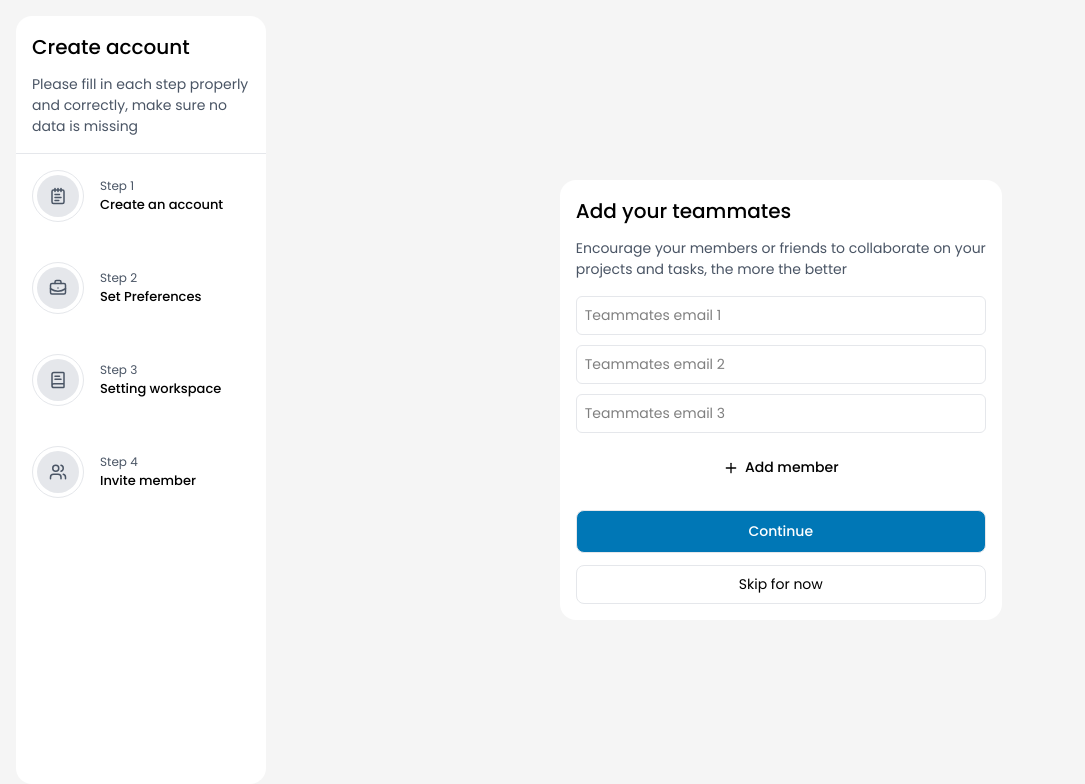
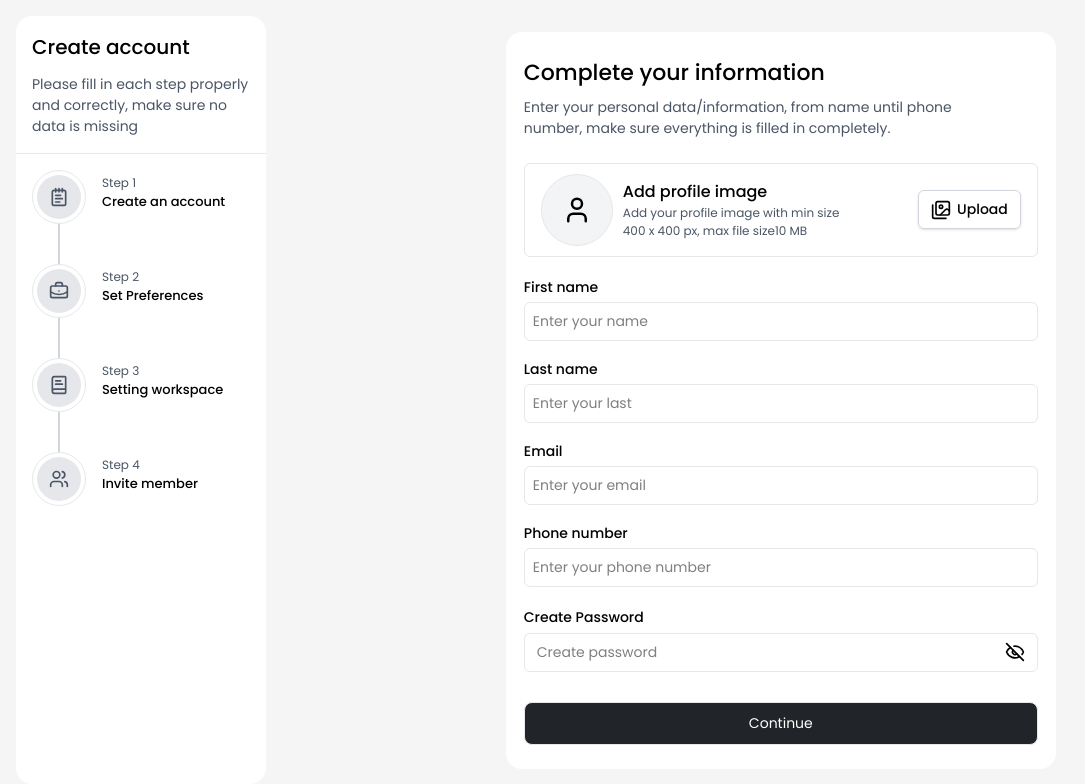
Before and after one commit to sanjay50986/Task-Orbit, a React (Vite) app in the folder Frontend/: page /auth/create-profile in a window 1280 px wide. Shown: the top 784 px of the page, without its empty margins (0-1085 px from the left). Built offline with nearby package versions, Linux system fonts and the light colour scheme.

Commit message:
register complete

```diff
--- a/Frontend/package.json
+++ b/Frontend/package.json
@@ -12,6 +12,7 @@
   "dependencies": {
     "@tailwindcss/vite": "^4.1.6",
     "@types/react-router": "^5.1.20",
+    "framer-motion": "^12.13.0",
     "lucide-react": "^0.510.0",
     "moment": "^2.30.1",
     "react": "^19.1.0",
--- a/Frontend/src/components/auth/ProgressSidebar.jsx
+++ b/Frontend/src/components/auth/ProgressSidebar.jsx
@@ -1,76 +1,58 @@
-import React from 'react'
-import { NotepadText, BriefcaseBusiness, BookText, Users  } from 'lucide-react';
+import React from 'react';
+import { NotepadText, BriefcaseBusiness, BookText, Users } from 'lucide-react';
 
+const steps = [
+    { id: 0, title: "Create an account", icon: NotepadText },
+    { id: 1, title: "Set Preferences", icon: BriefcaseBusiness },
+    { id: 2, title: "Setting workspace", icon: BookText },
+    { id: 3, title: "Invite member", icon: Users },
+];
 
-
-const ProgressSidebar = () => {
+const ProgressSidebar = ({ currentStep }) => {
     return (
-        <div >
+        <div>
             <div className='border-b p-4 border-gray-200'>
                 <h1 className='text-[20px] font-medium'>Create account</h1>
-                <h2 className='text-gray-600 text-[14px] pt-3 '>Please fill in each step properly and correctly, make sure no data is missing</h2>
+                <h2 className='text-gray-600 text-[14px] pt-3'>
+                    Please fill in each step properly and correctly, make sure no data is missing
+                </h2>
             </div>
 
-            <div className='p-4 space-y-10'>
-                <div className='flex items-center gap-4'>
+            <div className='p-4'>
+                {steps.map((step, index) => {
+                    const isActive = step.id === currentStep;
+                    const Icon = step.icon;
+                    const isLast = index === steps.length - 1;
 
-                    <div className='border rounded-full border-gray-200 p-1'>
-                        <div className='bg-gray-200 rounded-full p-3'>
-                            <NotepadText className='text-gray-600 w-4.5 h-4.5' />
+                    return (
+                        <div key={index} className='flex gap-4'>
+                            {/* ICON + LINE COLUMN */}
+                            <div className='flex flex-col items-center'>
+                                {/* Outer Circle */}
+                                <div className={`${index < currentStep ? "border-[#7575C6]" : "border-gray-200"} border rounded-full p-1`}>
+                                    {/* Inner Circle */}
+                                    <div className={`${index < currentStep ? "bg-[#7575C6] text-white" : "bg-gray-200 text-gray-600"} rounded-full p-3`}>
+                                        <Icon className="w-5 h-5" />
+                                    </div>
+                                </div>
+
+                                {/* Vertical Line */}
+                                {!isLast && (
+                                    <div className={`${index < currentStep ? "bg-[#7575C6]" : "bg-gray-300"} w-[2px] h-10 transition duration-400`} />
+                                )}
+                            </div>
+
+                            {/* TEXT COLUMN */}
+                            <div className="pt-1">
+                                <h1 className='text-gray-600 text-[12px]'>Step {step.id + 1}</h1>
+                                <h2 className='font-medium text-[13px]'>{step.title}</h2>
+                            </div>
                         </div>
-                    </div>
-
-                    <div>
-                        <h1 className='text-gray-600 text-[12px]'>Step 1</h1>
-                        <h2 className='font-medium text-[13px]'>Create an account</h2>
-                    </div>
-                </div>
-                <div className='flex items-center gap-4'>
-
-                    <div className='border rounded-full border-gray-200 p-1'>
-                        <div className='bg-gray-200 rounded-full p-3'>
-                            <BriefcaseBusiness  className='text-gray-600 w-4.5 h-4.5' />
-                        </div>
-                    </div>
-
-                    <div>
-                        <h1 className='text-gray-600 text-[12px]'>Step 2</h1>
-                        <h2 className='font-medium text-[13px]'>Set Preferences</h2>
-                    </div>
-                </div>
-
-                <div className='flex items-center gap-4'>
-
-                    <div className='border rounded-full border-gray-200 p-1'>
-                        <div className='bg-gray-200 rounded-full p-3'>
-                            <BookText className='text-gray-600 w-4.5 h-4.5' />
-                        </div>
-                    </div>
-
-                    <div>
-                        <h1 className='text-gray-600 text-[12px]'>Step 3</h1>
-                        <h2 className='font-medium text-[13px]'>Setting workspace</h2>
-                    </div>
-                </div>
-
-                <div className='flex items-center gap-4'>
-
-                    <div className='border rounded-full border-gray-200 p-1'>
-                        <div className='bg-gray-200 rounded-full p-3'>
-                            <Users className='text-gray-600 w-4.5 h-4.5' />
-                        </div>
-                    </div>
-
-                    <div>
-                        <h1 className='text-gray-600 text-[12px]'>Step 4</h1>
-                        <h2 className='font-medium text-[13px]'>Invite member</h2>
-                    </div>
-                </div>
-
-
+                    );
+                })}
             </div>
         </div>
-    )
-}
+    );
+};
 
-export default ProgressSidebar
+export default ProgressSidebar;
--- a/Frontend/src/index.css
+++ b/Frontend/src/index.css
@@ -18,5 +18,5 @@
 }
 
 .secondary-btn {
-  @apply cursor-pointer border border-gray-200 bg-[#0077B6] w-full p-2.5 text-[14px] rounded-lg hover:bg-[#00B4D8] duration-200
+  @apply cursor-pointer border border-gray-200 bg-[#212529] w-full p-2.5 text-[14px] rounded-lg hover:bg-[#6C757D] duration-200
 }
--- a/Frontend/src/pages/auth/register/RightSlider.jsx
+++ b/Frontend/src/pages/auth/register/RightSlider.jsx
@@ -1,21 +1,85 @@
 import ProgressSidebar from '@/components/auth/ProgressSidebar'
-import React from 'react'
+import React, { useState } from 'react'
 import StepProfileInfo from './StepProfileInfo'
 import SetupCompanyInfo from './SetupCompanyInfo'
 import SetupWorkspace from './SetupWorkspace'
 import SetupProject from './SetupProject'
 import SetupTeammates from './SetupTeammates'
+import { AnimatePresence, motion } from 'framer-motion'
 
 const rightSlider = () => {
+
+  const setups = [
+    StepProfileInfo,
+    SetupCompanyInfo,
+    SetupWorkspace,
+    SetupTeammates
+  ]
+
+  const [currentStep, setCurrentStep] = useState(0)
+
+  const StepComponent = setups[currentStep]
+
+
+  const next = () => {
+    if (currentStep < setups.length - 1) {
+      setCurrentStep(currentStep + 1)
+    }
+  }
+
   return (
     <div className="flex h-screen">
       <div className="xl:w-[20%] md:w-[33%] sm:w-[40%] bg-white m-4 rounded-2xl">
-        <ProgressSidebar />
+        <ProgressSidebar currentStep={currentStep} />
       </div>
 
-      <div className="w-[80%] flex items-center justify-center">
-        <SetupTeammates/>
+      <div className="w-[80%] flex items-center justify-center relative overflow-hidden">
+        <AnimatePresence mode="wait">
+          <motion.div
+            key={currentStep}
+            initial={{
+              opacity: 0,
+              x: 150,
+              scale: 0.7,
+              rotateY: 45,
+              skewY: 5,
+              filter: 'blur(4px)',
+              transformOrigin: 'center right'
+            }}
+            animate={{
+              opacity: 1,
+              x: 0,
+              scale: 1,
+              rotateY: 0,
+              skewY: 0,
+              filter: 'blur(0px)',
+              transformOrigin: 'center center'
+            }}
+            exit={{
+              opacity: 0,
+              x: -150,
+              scale: 0.7,
+              rotateY: -45,
+              skewY: -5,
+              filter: 'blur(4px)',
+              transformOrigin: 'center left'
+            }}
+            transition={{
+              type: 'spring',
+              stiffness: 120,
+              damping: 20,
+              mass: 0.8,
+              duration: 0.7,
+            }}
+            className="absolute inset-0 flex items-center justify-center"
+          >
+            <StepComponent onContinue={next} />
+          </motion.div>
+        </AnimatePresence>
       </div>
+
+
+
     </div>
   )
 }
--- a/Frontend/src/pages/auth/register/SetupCompanyInfo.jsx
+++ b/Frontend/src/pages/auth/register/SetupCompanyInfo.jsx
@@ -2,7 +2,7 @@ import TextInput from '@/components/textInput/TextInput'
 import { Eye, EyeOff, Images, User } from 'lucide-react'
 import React, { useState } from 'react'
 
-const SetupCompanyInfo = () => {
+const SetupCompanyInfo = ({onContinue}) => {
 
     const [showPassword, setShowPassword] = useState(false)
   return (
@@ -35,7 +35,7 @@ const SetupCompanyInfo = () => {
                     type="text"
                 />
 
-                <button className='secondary-btn text-white mt-3'>
+                <button onClick={onContinue} className='secondary-btn text-white mt-3'>
                     Continue
                 </button>
 
--- a/Frontend/src/pages/auth/register/SetupTeammates.jsx
+++ b/Frontend/src/pages/auth/register/SetupTeammates.jsx
@@ -2,7 +2,7 @@ import TextInput from '@/components/textInput/TextInput'
 import React from 'react'
 import { Plus } from 'lucide-react'
 
-const SetupTeammates = () => {
+const SetupTeammates = ({onContinue}) => {
   return (
     <div className='flex justify-center items-center h-[80vh] max-sm:mx-4'>
       <div className='bg-white rounded-2xl p-2'>
@@ -32,7 +32,7 @@ const SetupTeammates = () => {
             </button>
           </div>
 
-          <button className='secondary-btn text-[16px] font-medium text-white mt-2'>Continue</button>
+          <button onClick={onContinue} className='secondary-btn text-[16px] font-medium text-white mt-2'>Continue</button>
           <button className='primary-btn'> Skip for now</button>
 
         </div>
--- a/Frontend/src/pages/auth/register/StepProfileInfo.jsx
+++ b/Frontend/src/pages/auth/register/StepProfileInfo.jsx
@@ -2,7 +2,7 @@ import React, { useState } from 'react'
 import { User, Images, Eye, EyeOff } from 'lucide-react';
 import TextInput from '@/components/textInput/TextInput';
 
-const StepProfileInfo = () => {
+const StepProfileInfo = ({onContinue}) => {
 
     const [showPassword, setShowPassword] = useState(false)
 
@@ -70,7 +70,7 @@ const StepProfileInfo = () => {
 
                 </div>
 
-                <button className='secondary-btn text-white mt-3'>
+                <button onClick={onContinue} className='secondary-btn text-white mt-3'>
                     Continue
                 </button>
 
--- a/Frontend/src/pages/auth/register/StepVerificationCode.jsx
+++ b/Frontend/src/pages/auth/register/StepVerificationCode.jsx
@@ -37,7 +37,7 @@ const VerifyOtp = () => {
                                 maxLength={1}
                                 onChange={(e) => handleChange(e, i)}
                                 onKeyDown={(e) => handleKeyDown(e, i)}
-                                className="sm:w-13 sm:h-13 w-11 h-11 text-xl text-center border border-gray-300 rounded-lg outline-[#212529]"
+                                className="sm:w-13 sm:h-13 w-11 h-11 text-xl text-center border border-gray-300 rounded-lg outline-[#7575C6]"
                             />
                         ))}
                     </div>
@@ -49,7 +49,7 @@ const VerifyOtp = () => {
                 </div>
 
                 <div className='bg-[#f5f5f5] rounded-lg p-3 mt-2'>
-                    <h5 className='text-gray-600 text-center text-[14px]'>Enter wrong email? <span className='text-[#11326d]'>Change</span></h5>
+                    <h5 className='text-gray-600 text-center text-[14px]'>Enter wrong email? <span className='text-[#7575C6]'>Change</span></h5>
 
                 </div>
 
```
Also changed, not shown: Frontend/src/pages/auth/register/SetupProject.jsx (+5 -5 lines), Frontend/src/pages/auth/register/SetupWorkspace.jsx (+5 -5 lines), 1 other file (tests, documents, lock files or other folders).
